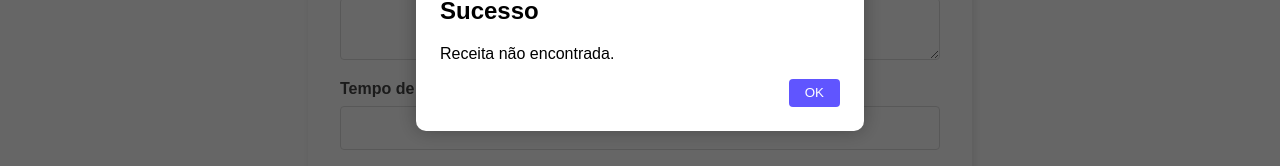
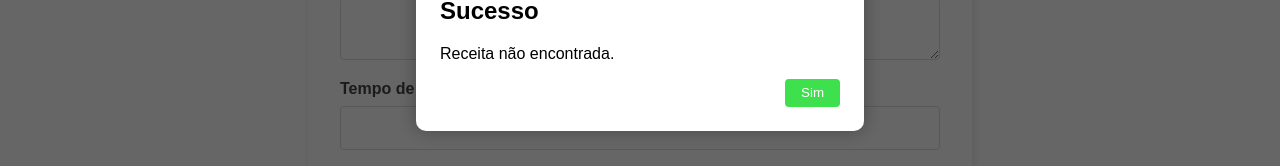
Before and after one commit to gabrielymorais/Receitas, an Angular app: page /recipes/1/edit in a window 1280 px wide. Shown: the part 358-524 px from the top of the page. Built offline with nearby package versions, Linux system fonts and the light colour scheme.

Commit message:
style: Modals de confirmacao

```diff
--- a/src/app/modal/modal.css
+++ b/src/app/modal/modal.css
@@ -27,11 +27,19 @@
   gap: 0.5rem;
 }
 
-button {
+.sim {
   padding: 0.4rem 1rem;
   border: none;
-  background-color: #6055FF;
+  background-color: #3fe04d;
   color: white;
   border-radius: 4px;
   cursor: pointer;
 }
+.cancelar {
+  padding: 0.4rem 1rem;
+  border: none;
+  background-color: #e03f3f;
+  color: white;
+  border-radius: 4px;
+  cursor: pointer;
+}
--- a/src/app/modal/modal.html
+++ b/src/app/modal/modal.html
@@ -3,8 +3,8 @@
     <h2>{{ titulo }}</h2>
     <p>{{ mensagem }}</p>
     <div class="modal-actions">
-      <button (click)="fechar(true)">OK</button>
-      <button *ngIf="podeCancelar" (click)="fechar(false)">Cancelar</button>
+      <button class="sim" (click)="fechar(true)">Sim</button>
+      <button class="cancelar" *ngIf="podeCancelar" (click)="fechar(false)">Cancelar</button>
     </div>
   </div>
 </div>
```
